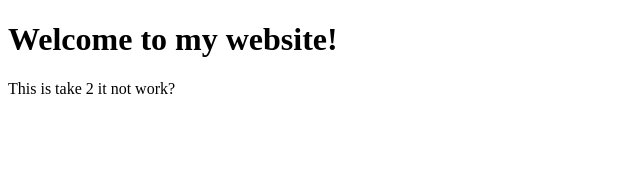
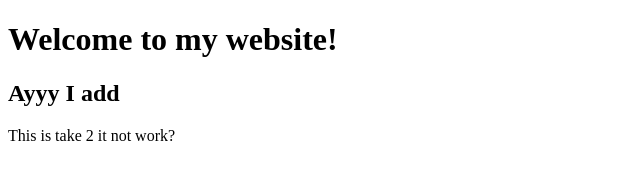
Before and after one commit to Saffy127/hello, a plain HTML site: page hello2.html in a window 1280 px wide. Shown: the whole page, without its empty margins (0-640 px from the left). Drawn offline with Linux system fonts and the light colour scheme.

Commit message:
Added h2

```diff
--- a/hello2.html
+++ b/hello2.html
@@ -5,6 +5,7 @@
   </head>
   <body>
     <h1>Welcome to my website!</h1>
+    <h2> Ayyy I add</h2>
     This is take 2 it not work?
   </body>
 </html>
```
